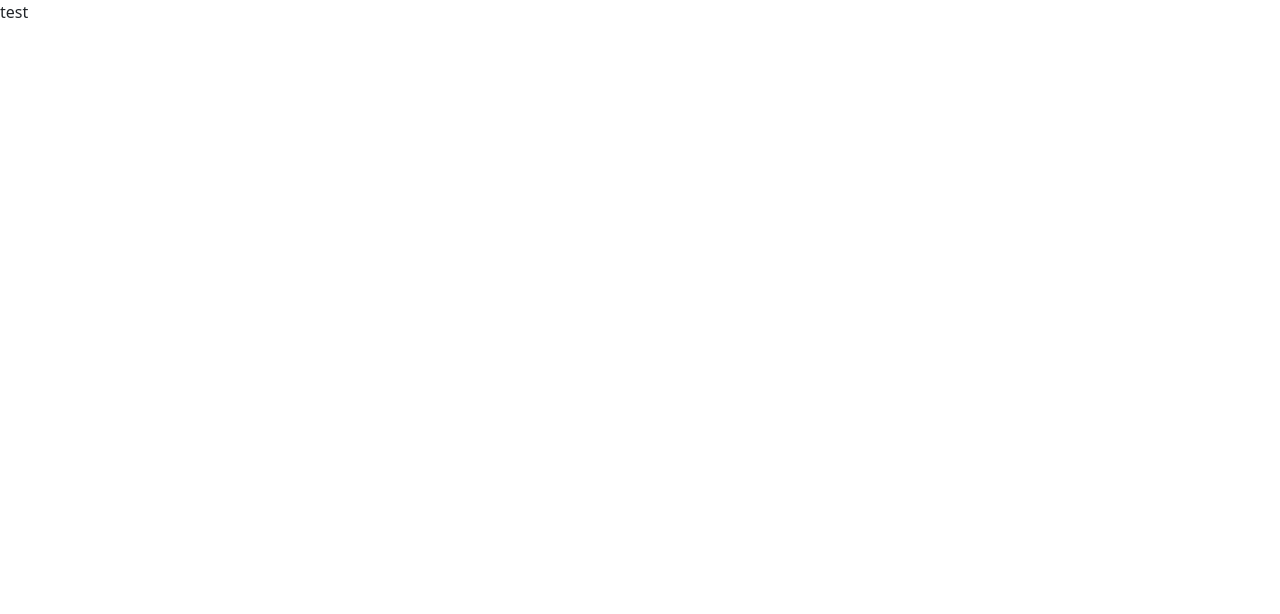
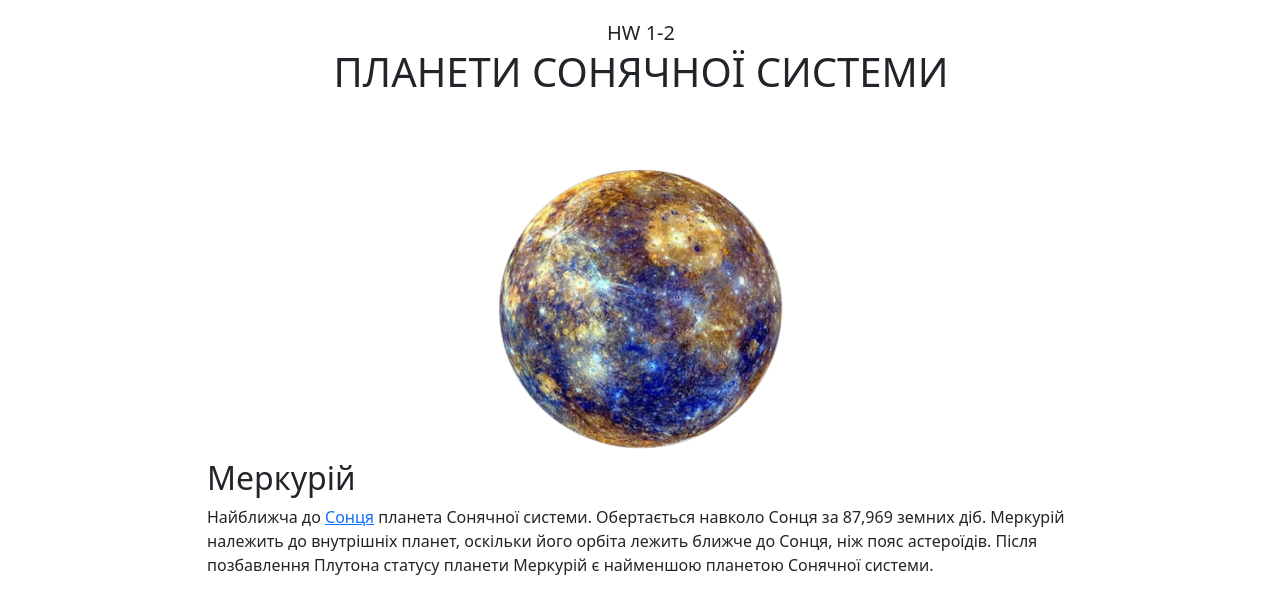
Before and after one commit to Elena-Silchenko/frontend-course, a React (Create React App) app in the folder work-2-react/: page / in a window 1280 px wide. Shown: the top 614 px of the page. Built offline with nearby package versions, Linux system fonts and the light colour scheme.

Commit message:
Add component Mercury

```diff
--- a/work-2-react/src/App.css
+++ b/work-2-react/src/App.css
@@ -0,0 +1,44 @@
+body {
+  background: #F5F5F5;
+  font-family: 'Inter', sans-serif;
+}
+
+.wrapper {
+  width: 916px;
+  margin: 0 auto;
+  background-color: #fff;
+}
+
+.title {
+  font-size: 20px;
+  text-align: center;
+}
+
+h1 {
+  font-weight: 400;
+  margin: 0;
+  text-align: center;
+  font-size: 40px;
+}
+
+h2 {
+  font-weight: 400;
+  font-size: 32px;
+  margin: 0;
+}
+
+a {
+  color: #0029FF;
+}
+
+p {
+  font-size: 16px;
+}
+
+.align-center {
+  text-align: center;
+}
+
+.align-left {
+  text-align: left;
+}
--- a/work-2-react/src/App.js
+++ b/work-2-react/src/App.js
@@ -1,9 +1,13 @@
 import './App.css'
+
+import Mercury from './Mercury'
 
 function App() {
   return (
-    <div>
-      test
+    <div className="wrapper">
+      <div style= {{ padding: '18px 23px 0px 25px' }}>
+        <Mercury />
+      </div>
     </div>
   )
 }
--- /dev/null
+++ b/work-2-react/src/Mercury/index.js
@@ -0,0 +1,23 @@
+import imageMercury from './меркурій.png'
+
+export default function Mercury() {
+  return (
+    <div>
+      <div className="title">HW 1-2</div>
+      <h1>ПЛАНЕТИ СОНЯЧНОЇ СИСТЕМИ</h1>
+      <div className="align-center">
+        <img
+          src={imageMercury}
+          alt="меркурій"
+          style={{ marginTop: '55px' }}
+        />
+      </div>
+      <h2 class="align-left">Меркурій</h2>
+      <p>Найближча до <a href="https://uk.wikipedia.org/wiki/%D0%A1%D0%BE%D0%BD%D1%86%D0%B5">Сонця</a> планета Сонячної системи. Обертається навколо Сонця
+        за 87,969 земних діб. Меркурій належить до внутрішніх планет, оскільки його
+        орбіта лежить ближче до Сонця, ніж пояс астероїдів. Після позбавлення Плутона
+        статусу планети Меркурій є найменшою планетою Сонячної системи.
+      </p>
+    </div>
+  )
+}
```
Also changed, not shown: work-2-react/src/Mercury/меркурій.png (added).
